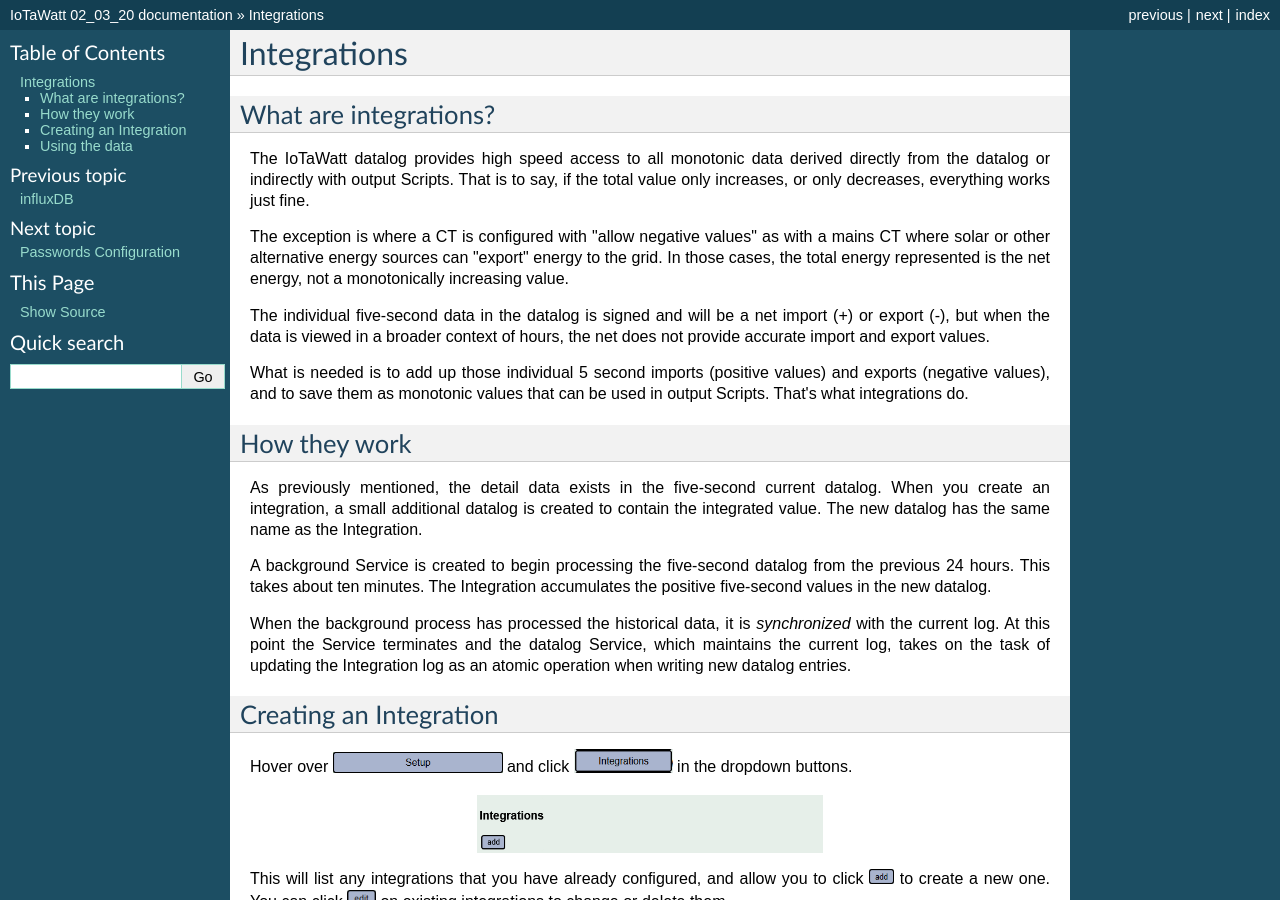
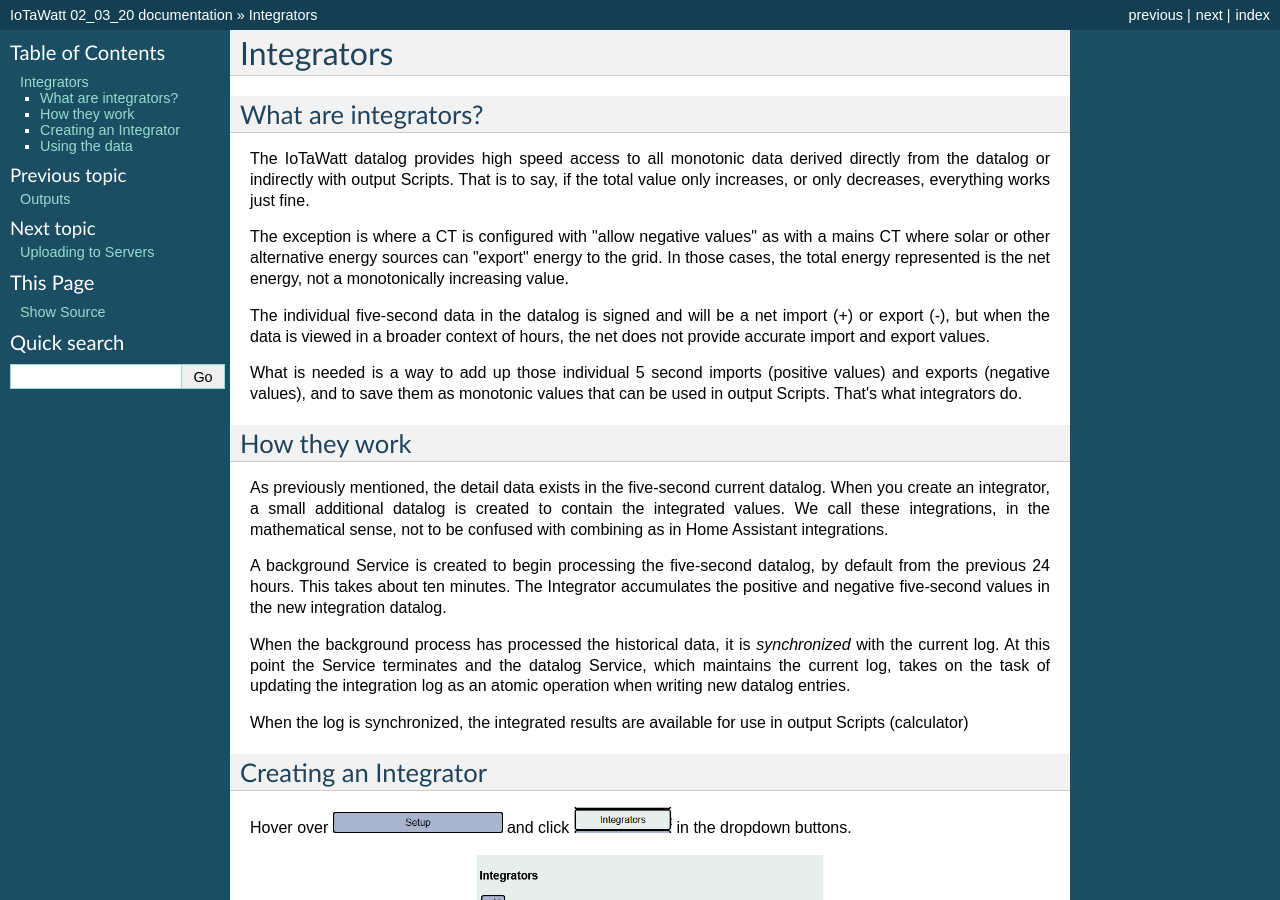
Before and after one commit to boblemaire/IoTaWatt, a Sphinx documentation site: the page built from Docs/integrators.rst, in a window 1280 px wide and 900 px high. Built offline with Sphinx 7.4.7, drawn with Linux system fonts in a browser that asks for light colours; formulas are drawn with MathJax 3; some of the changed text lies outside the part shown.

Commit message:
First pass add integrators

```diff
--- a/Docs/index.rst
+++ b/Docs/index.rst
@@ -14,11 +14,12 @@
     CT Configuration <CTconfig>
     Status Display <status>
     Outputs <outputs.rst>
+    Integrators <integrators>
     Uploaders <uploaders>
     Configure PVoutput <PVoutput>
     Configure Emoncms <Emoncms>
     Configure influxDB <influxDB>
-    Integrations <Integrations>
+    Home Assistant <homeAssistant>
     Setting up Passwords <passConfig>
     Three-phase power <threePhase>
     CT Basics <CTbasics>
--- a/Docs/Integrations.rst
+++ b/Docs/integrators.rst
@@ -1,8 +1,8 @@
 ============
-Integrations
+Integrators
 ============
 
-What are integrations?
+What are integrators?
 ----------------------
 
 The IoTaWatt datalog provides high speed access to all monotonic data derived
@@ -18,32 +18,36 @@
 import (+) or export (-), but when the data is viewed in a broader context
 of hours, the net does not provide accurate import and export values.
 
-What is needed is to add up those individual 5 second imports (positive values)
+What is needed is a way to add up those individual 5 second imports (positive values)
 and exports (negative values), and to save them as monotonic values that can
-be used in output Scripts.  That's what integrations do.
+be used in output Scripts.  That's what integrators do.
 
 How they work
 -------------
 
 As previously mentioned, the detail data exists in the five-second current datalog.
-When you create an integration, a small additional datalog is created to
-contain the integrated value. The new datalog has the same name as the Integration.
+When you create an integrator, a small additional datalog is created to
+contain the integrated values. We call these integrations, in the mathematical sense,
+not to be confused with combining as in Home Assistant integrations.
 
-A background Service is created to begin processing the five-second datalog
-from the previous 24 hours. This takes about ten minutes. The Integration accumulates
-the positive five-second values in the new datalog.
+A background Service is created to begin processing the five-second datalog, by default
+from the previous 24 hours. This takes about ten minutes. The Integrator accumulates
+the positive and negative five-second values in the new integration datalog.
 
 When the background process has processed the historical data, it is *synchronized*
-with the current log.  At this point the Service terminates and the
+with the current log. At this point the Service terminates and the
 datalog Service, which maintains the current log, takes on the task of updating
-the Integration log as an atomic operation when writing new datalog entries.
+the integration log as an atomic operation when writing new datalog entries.
 
-Creating an Integration
+When the log is synchronized,
+the integrated results are available for use in output Scripts (calculator)
+
+Creating an Integrator
 -----------------------
 
 Hover over |Setup| and click |Integrations| in the dropdown buttons.
 
-.. image:: pics/integrations/integrationsDisplay.png
+.. image:: pics/integrators/integratorsDisplay.png
     :scale: 60 %
     :align: center
     :alt: Outputs Display
@@ -87,7 +91,7 @@
     :scale: 60 %
     :alt: **Setup button**
 
-.. |Integrations| image:: pics/integrations/integrationsButton.png
+.. |Integrations| image:: pics/integrators/integratorsButton.png
     :scale: 60 %
     :alt: **Integrations button**
 
```
Also changed, not shown: Docs/homeAssistant.rst (added, +22 -0 lines), Docs/pics/integrations/integrationsButton.png (deleted), Docs/pics/integrations/integrationsDisplay.png (deleted), Docs/pics/integrators/integratorsButton.png (added), Docs/pics/integrators/integratorsDisplay.png (added), 1 other file.
